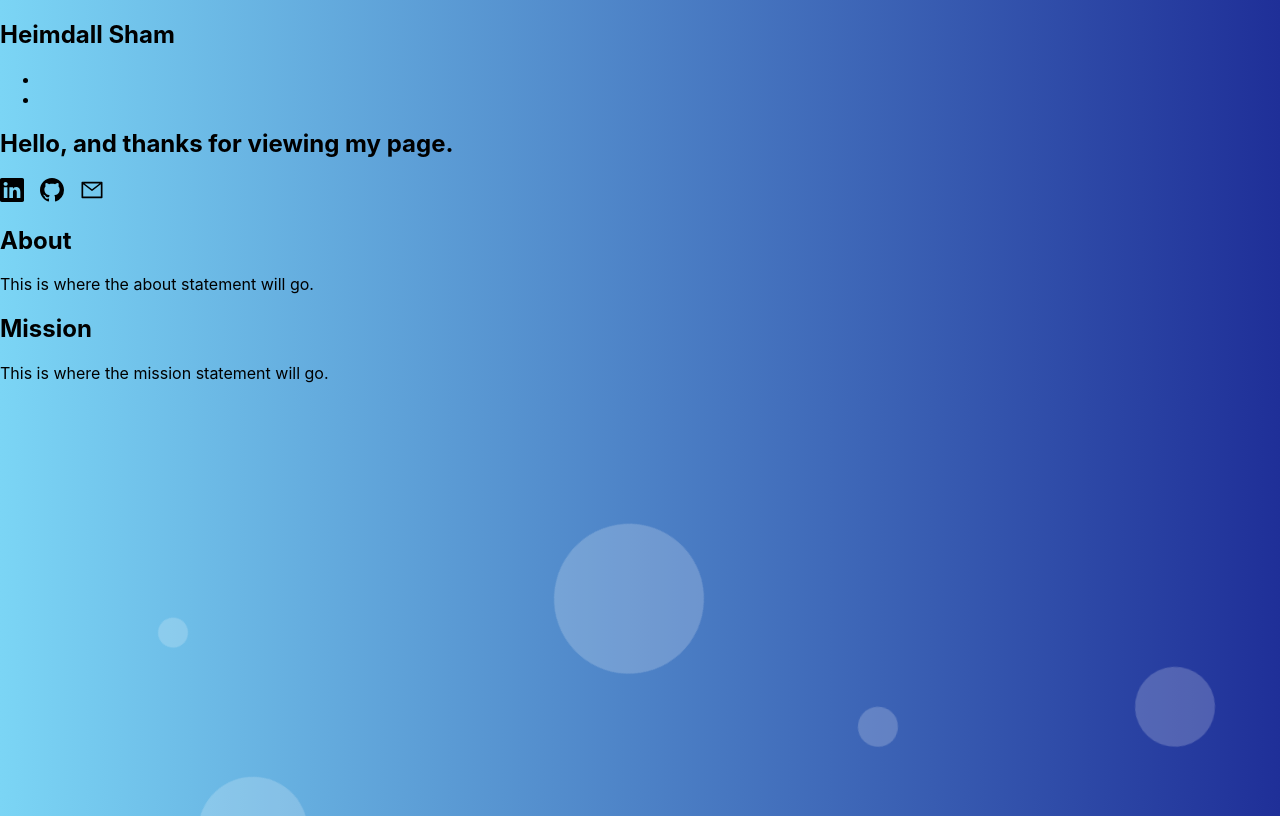
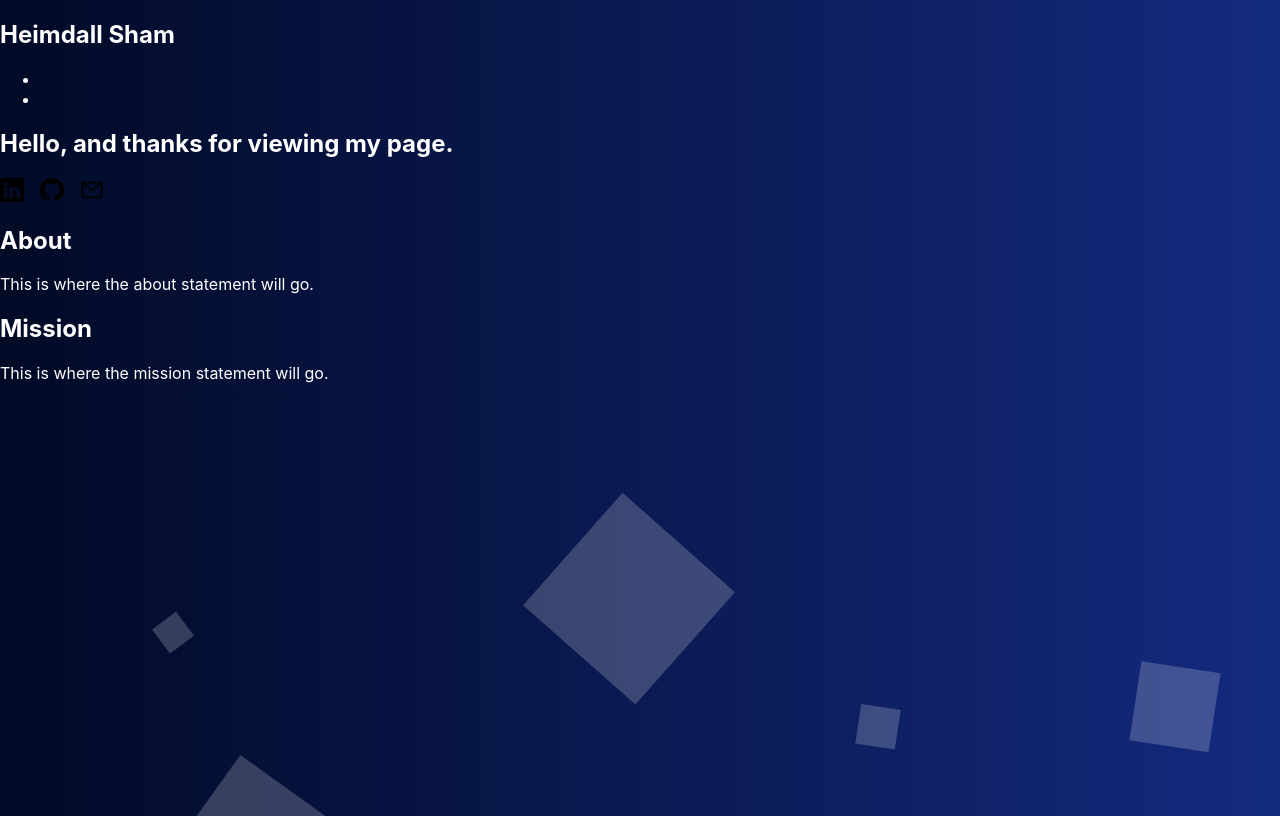
Before and after one commit to HeimdallS/personal-site, a React (Create React App) app: page / in a window 1280 px wide. Shown: the top 816 px of the page. Built offline with nearby package versions, Linux system fonts and the light colour scheme.

Commit message:
Revised colour gradient.

```diff
--- a/src/App.scss
+++ b/src/App.scss
@@ -38,5 +38,6 @@
 }
 
 body {
-  background: linear-gradient(to left, #1f2f98, #7bd5f5);
+  background: linear-gradient(to left, #142a7f, #010a26);
+  color: white;
 }
--- a/src/pages/HomePage/HomePage.scss
+++ b/src/pages/HomePage/HomePage.scss
@@ -32,7 +32,7 @@
     background: rgba(255, 255, 255, 0.2);
     animation: animate 20s linear infinite;
     bottom: -150px;
-    border-radius: 50%;
+    // border-radius: 50%;
 
     &--1 {
       left: 86%;
```
